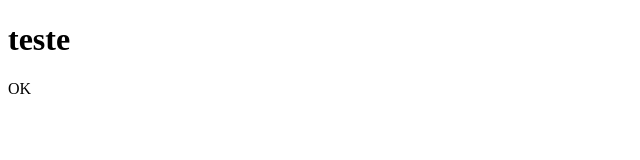
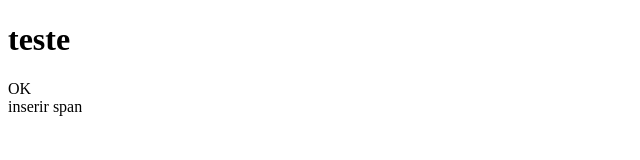
Before and after one commit to rrbsrocha/teste, a plain HTML site: page index.html in a window 1280 px wide. Shown: the full height of the page, 0-640 px from the left. Drawn offline with Linux system fonts and the light colour scheme.

Commit message:
inserir span

```diff
--- a/index.html
+++ b/index.html
@@ -8,6 +8,6 @@
 <body>
     <h1>teste</h1>
     <div>OK</div>
-    <span></span>
+    <span>inserir span</span>
 </body>
 </html>
```
